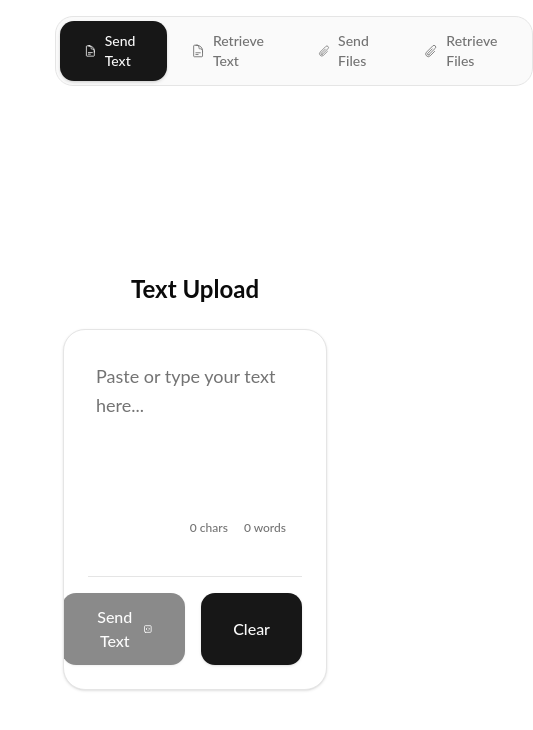
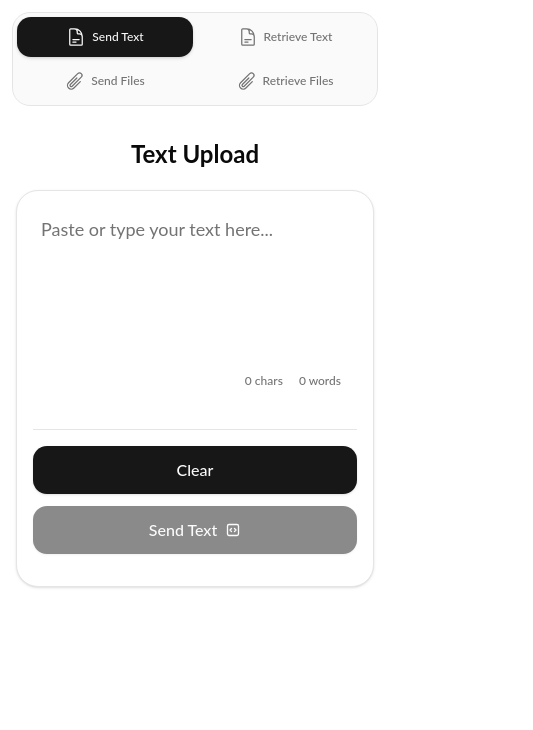
Before and after one commit to SUMIT-2-10/clip_board, a Next.js app: page /sharetext in a window 390 px wide. Shown: the top 730 px of the page, 533 px wide, since content can reach past the window. Built offline with nearby package versions, Linux system fonts and the light colour scheme; no server answers.

Commit message:
refactor: improve layout and styling across various components for better responsiveness and user experience

```diff
--- a/src/app/(dashboard)/retrieve/files/page.tsx
+++ b/src/app/(dashboard)/retrieve/files/page.tsx
@@ -90,10 +90,10 @@ export default function Home() {
   const fileName = fileUrl ? decodeURIComponent(fileUrl.split("/").pop() || "downloaded-file") : "downloaded-file";
 
   return (
-    <main className="flex h-full  flex-col items-center justify-center gap-6 p-6">
+    <main className="flex min-h-full flex-col items-center justify-start gap-5 p-4 py-8 sm:justify-center sm:gap-6 sm:p-6">
       <h1 className="text-2xl font-bold">Retrieve File</h1>
 
-      <div className="w-full max-w-xl bg-card text-card-foreground rounded-3xl p-6 sm:p-8 shadow-sm border border-border overflow-hidden relative">
+      <div className="w-full max-w-xl bg-card text-card-foreground rounded-3xl p-4 sm:p-8 shadow-sm border border-border overflow-hidden relative">
         <div className="relative z-10 flex flex-col">
           <form
             onSubmit={handleRetrieve}
@@ -115,15 +115,15 @@ export default function Home() {
               </InputOTP>
             </div>
 
-            <p className="mt-4 text-center text-sm text-muted-foreground">
-              Enter your 6-digit code to fetch the shared file
+              <p className="mt-4 text-center text-sm text-muted-foreground">
+              Enter your 6-character code to fetch the shared file
             </p>
 
             <div className="flex justify-center mt-4 pt-4 border-t border-border">
               <button
                 type="submit"
                 disabled={!otp || otp.length !== 6 || isRetrieving}
-                className="flex items-center gap-2 px-8 py-3 bg-primary text-primary-foreground rounded-xl font-medium shadow-sm hover:opacity-90 transition-all duration-200 disabled:opacity-50 disabled:cursor-not-allowed"
+                className="flex w-full items-center justify-center gap-2 px-8 py-3 bg-primary text-primary-foreground rounded-xl font-medium shadow-sm hover:opacity-90 transition-all duration-200 disabled:opacity-50 disabled:cursor-not-allowed sm:w-auto"
               >
                 {isRetrieving ? "Retrieving..." : "Retrieve"}
                 {!isRetrieving && (
@@ -154,7 +154,7 @@ export default function Home() {
       )}
 
       {fileUrl && (
-        <div className="w-full max-w-xl bg-card text-card-foreground rounded-3xl p-6 shadow-sm border border-border animate-in fade-in slide-in-from-bottom-2 duration-500">
+        <div className="w-full max-w-xl bg-card text-card-foreground rounded-3xl p-4 shadow-sm border border-border animate-in fade-in slide-in-from-bottom-2 duration-500 sm:p-6">
           <h2 className="text-sm font-medium text-muted-foreground uppercase tracking-wider">
             File Ready
           </h2>
--- a/src/app/(dashboard)/retrieve/text/[id]/page.tsx
+++ b/src/app/(dashboard)/retrieve/text/[id]/page.tsx
@@ -3,7 +3,7 @@ import React, { useState, useEffect } from 'react'
 import { useParams } from 'next/navigation'
 import { CopyIcon } from "lucide-react";
 
-const page = () => {
+const RetrieveTextByIdPage = () => {
     const { id } = useParams();
     const [text, setText] = useState("");
     const [isRetreiving, setIsRetreiving] = useState(false);
@@ -57,10 +57,10 @@ const page = () => {
     }, []);
 
     return (
-        <div className="h-full bg-background text-foreground font-sans selection:bg-primary/20">
+        <div className="min-h-full bg-background text-foreground font-sans selection:bg-primary/20">
 
             {/* Main Dashboard */}
-            <main className="flex flex-col justify-center items-center h-full p-4">
+            <main className="flex min-h-full flex-col justify-start items-center p-4 py-8 sm:justify-center">
 
                 {isRetreiving && (
                     <p className="text-sm text-muted-foreground">Retrieving text...</p>
@@ -73,7 +73,7 @@ const page = () => {
                 )}
 
                 {text && (
-                    <div className="w-full max-w-xl bg-card text-card-foreground rounded-3xl p-6 sm:p-8 shadow-sm border border-border overflow-hidden relative mt-6 animate-in fade-in slide-in-from-bottom-2 duration-500">
+                    <div className="w-full max-w-xl bg-card text-card-foreground rounded-3xl p-4 sm:p-8 shadow-sm border border-border overflow-hidden relative mt-6 animate-in fade-in slide-in-from-bottom-2 duration-500">
                         <div className="flex flex-col gap-4">
                             <div className="flex flex-row justify-between gap-4">
                                 <h3 className="text-sm font-medium text-muted-foreground uppercase tracking-wider">Retrieved Content</h3>
@@ -101,4 +101,4 @@ const page = () => {
     )
 }
 
-export default page
+export default RetrieveTextByIdPage
--- a/src/app/(dashboard)/retrieve/text/page.tsx
+++ b/src/app/(dashboard)/retrieve/text/page.tsx
@@ -8,7 +8,7 @@ import {
 } from "@/components/ui/input-otp";
 import { CopyIcon } from "lucide-react";
 
-const page = () => {
+const RetrieveTextPage = () => {
   const [isRetreiving, setIsRetreiving] = useState(false);
   const [otp, setOtp] = useState("");
   const [text, setText] = useState("");
@@ -61,12 +61,12 @@ const page = () => {
   };
 
   return (
-    <div className="h-full w-full bg-background text-foreground font-sans selection:bg-primary/20">
+    <div className="min-h-full w-full bg-background text-foreground font-sans selection:bg-primary/20">
       {/* Main Dashboard */}
-      <main className="flex flex-col justify-center items-center h-full gap-6 p-6">
+      <main className="flex min-h-full flex-col justify-start items-center gap-5 p-4 py-8 sm:justify-center sm:gap-6 sm:p-6">
       <h1 className="text-2xl font-bold">Retrieve Text</h1>
         {/* Primary Action Card */}
-        <div className="w-full max-w-xl bg-card text-card-foreground rounded-3xl p-6 sm:p-8 shadow-sm border border-border overflow-hidden relative">
+        <div className="w-full max-w-xl bg-card text-card-foreground rounded-3xl p-4 sm:p-8 shadow-sm border border-border overflow-hidden relative">
           {/* Dynamic Content Area */}
           <div className="relative z-10 flex flex-col">
             <form
@@ -92,7 +92,7 @@ const page = () => {
               <div className="flex justify-center mt-4 pt-4 border-t border-border">
                 <button
                   type="submit"
-                  disabled={!otp || otp.length !== 6}
+                  disabled={!otp || otp.length !== 6 || isRetreiving}
                   className="flex items-center gap-2 px-8 py-3 bg-primary text-primary-foreground rounded-xl font-medium shadow-sm hover:opacity-90 transition-all duration-200 disabled:opacity-50 disabled:cursor-not-allowed"
                 >
                   {isRetreiving ? "Retreiving..." : "Retreive"}
@@ -132,7 +132,7 @@ const page = () => {
               </h3>
               <button
                 onClick={handleCopy}
-                className="absolute top-2 right-2 p-2 m-2 rounded-lg bg-primary text-primary-foreground hover:bg-primary/80 transition"
+                className="absolute right-2 top-2 m-2 rounded-lg bg-primary p-2 text-primary-foreground hover:bg-primary/80 transition"
                 title={copied ? "Copied!" : "Copy to clipboard"}
                 aria-label="Copy to clipboard"
                 type="button"
@@ -155,4 +155,4 @@ const page = () => {
   );
 };
 
-export default page;
+export default RetrieveTextPage;
--- a/src/app/(dashboard)/sharefile/page.tsx
+++ b/src/app/(dashboard)/sharefile/page.tsx
@@ -115,10 +115,10 @@ export default function Home() {
   };
 
   return (
-    <main className="flex  flex-col w-full h-full items-center justify-center gap-6 p-6">
+    <main className="flex min-h-full w-full flex-col items-center justify-start gap-5 p-4 py-8 sm:justify-center sm:gap-6 sm:p-6">
       <h1 className="text-2xl font-bold">File Upload</h1>
 
-      <div className="mx-auto border rounded-3xl border-border bg-card text-card-foreground w-full max-w-2xl p-4 max-h-[80vh] shadow-sm flex flex-col">
+      <div className="mx-auto flex w-full max-w-2xl flex-col rounded-3xl border border-border bg-card p-3 text-card-foreground shadow-sm sm:p-4">
         <div
           onClick={() => fileInputRef.current?.click()}
           onDragOver={(e) => {
@@ -127,13 +127,13 @@ export default function Home() {
           }}
           onDragLeave={() => setIsDragActive(false)}
           onDrop={handleDrop}
-          className={`border-2 border-dashed rounded-xl p-8 min-h-55 flex flex-col items-center justify-center text-center cursor-pointer transition ${
+          className={`flex min-h-55 flex-col items-center justify-center rounded-xl border-2 border-dashed p-4 text-center cursor-pointer transition sm:p-8 ${
             isDragActive
               ? "border-primary bg-accent"
               : "border-border hover:bg-accent"
           }`}
         >
-          <p className="text-lg font-medium">
+          <p className="text-base font-medium sm:text-lg">
             Drag and drop a file here or click to upload
           </p>
           <p className="text-sm text-muted-foreground">Select a file to upload up to 50MB</p>
@@ -149,8 +149,8 @@ export default function Home() {
         {file && (
           <div className="mt-4 space-y-3">
             <div className="flex items-center justify-between border border-border bg-background p-3 rounded-lg">
-              <div className="w-full pr-4">
-                <p className="text-sm font-medium">{file.name}</p>
+              <div className="min-w-0 w-full pr-3">
+                <p className="break-all text-sm font-medium">{file.name}</p>
                 <p className="text-xs text-muted-foreground">
                   {formatFileSize(file.size)}
                 </p>
@@ -193,8 +193,8 @@ export default function Home() {
         )}
 
         {code && (
-          <div className="flex p-2 justify-center items-center gap-2">
-            <p className="text-sm font-medium text-muted-foreground uppercase tracking-wider">
+          <div className="flex flex-wrap p-2 justify-center items-center gap-2 text-center">
+            <p className="break-all text-sm font-medium text-muted-foreground uppercase tracking-wider">
               Code to Retreive {code}
             </p>
             <button
--- a/src/app/(dashboard)/sharetext/page.tsx
+++ b/src/app/(dashboard)/sharetext/page.tsx
@@ -86,12 +86,12 @@ export default function ShareDashboard() {
   };
 
   return (
-    <div className="h-full w-full bg-background text-foreground font-sans selection:bg-primary/20">
+    <div className="min-h-full w-full bg-background text-foreground font-sans selection:bg-primary/20">
       {/* Main Dashboard */}
-      <main className="flex flex-col h-full w-full justify-center items-center gap-6 p-6">
+      <main className="flex min-h-full w-full flex-col items-center justify-start gap-5 p-4 py-8 sm:justify-center sm:gap-6 sm:p-6">
         <h1 className="text-2xl font-bold">Text Upload</h1>
         {/* Primary Action Card (Spans 8 cols on tablet/desktop) */}
-        <div className="w-full md:col-span-8 bg-card text-card-foreground rounded-3xl p-6 sm:p-8 shadow-sm border border-border overflow-hidden relative">
+        <div className="w-full max-w-3xl bg-card text-card-foreground rounded-3xl p-4 sm:p-8 shadow-sm border border-border overflow-hidden relative">
           {/* Dynamic Content Area */}
           <div className="relative z-10 min-h-70 flex flex-col">
             <form
@@ -116,11 +116,11 @@ export default function ShareDashboard() {
                 </div>
               </div>
 
-              <div className="flex justify-end gap-4 mt-4 pt-4 border-t border-border">
+              <div className="flex flex-col-reverse gap-3 mt-4 pt-4 pb-4 border-t border-border sm:flex-row sm:justify-end sm:gap-4">
                 <button
                   type="submit"
                   disabled={!text.trim() || isSubmitting}
-                  className="flex items-center gap-2 px-8 py-3 bg-primary text-primary-foreground rounded-xl font-medium shadow-sm hover:opacity-90 transition-all duration-200 disabled:opacity-50 disabled:cursor-not-allowed"
+                  className="flex w-full items-center justify-center gap-2 px-8 py-3 bg-primary text-primary-foreground rounded-xl font-medium shadow-sm hover:opacity-90 transition-all duration-200 disabled:opacity-50 disabled:cursor-not-allowed sm:w-auto"
                 >
                   {isSubmitting ? "Sending..." : "Send Text"}
                   {!isSubmitting && (
@@ -142,7 +142,7 @@ export default function ShareDashboard() {
                 <button
                   type="button"
                   onClick={handleClear}
-                  className="flex items-center gap-2 px-8 py-3 bg-primary text-primary-foreground rounded-xl font-medium shadow-sm hover:opacity-90 transition-all duration-200 disabled:opacity-50 disabled:cursor-not-allowed"
+                  className="flex w-full items-center justify-center gap-2 px-8 py-3 bg-primary text-primary-foreground rounded-xl font-medium shadow-sm hover:opacity-90 transition-all duration-200 disabled:opacity-50 disabled:cursor-not-allowed sm:w-auto"
                 >
                   Clear
                 </button>
@@ -150,9 +150,9 @@ export default function ShareDashboard() {
             </form>
           </div>
           {success && (
-            <div className="flex flex-col gap-2">
-              <div className="flex items-center gap-2">
-                <p className="text-sm font-medium text-muted-foreground tracking-wider">
+            <div className="flex flex-col  gap-2">
+              <div className="flex flex-wrap justify-center-safe items-center gap-2 ">
+                <p className="min-w-0 break-all text-sm font-medium uppercase text-muted-foreground tracking-wider">
                   Code to Retrieve {link}
                 </p>
                 <button
--- a/src/app/layout.tsx
+++ b/src/app/layout.tsx
@@ -28,9 +28,11 @@ export default function RootLayout({
       lang="en"
       className={`${geistSans.variable} ${geistMono.variable} h-full antialiased`}
     >
-      <body className="h-full w-[80vw] mx-auto flex flex-col">
+      <body className="min-h-screen w-full flex flex-col">
           <NavBar />
-          {children}
+          <div className="flex min-h-0 flex-1 flex-col">
+            {children}
+          </div>
       </body>
     </html>
   );
--- a/src/components/navBar.tsx
+++ b/src/components/navBar.tsx
@@ -45,8 +45,8 @@ export default function Home() {
   ];
 
   return (
-    <div className="flex flex-col m-4 items-center justify-center bg-background text-foreground font-sans">
-      <div className="flex p-1 mb-4 bg-muted/50 rounded-2xl w-fit mx-auto sm:mx-0 backdrop-blur-sm border border-border">
+    <nav className="w-full px-3 pt-3 sm:px-6 sm:pt-6 bg-background text-foreground font-sans">
+      <div className="mx-auto grid w-full max-w-5xl grid-cols-2 gap-1 rounded-2xl border border-border bg-muted/50 p-1 backdrop-blur-sm sm:flex sm:w-fit sm:gap-0">
         {navLinks.map((link, idx) => {
           const isActive = pathname === link.match;
           return (
@@ -54,7 +54,7 @@ export default function Home() {
               key={link.label + idx}
               href={link.href}
               className={
-                `flex items-center gap-2 px-6 py-2.5 rounded-xl font-medium text-sm transition-all duration-300 ` +
+                `flex min-w-0 items-center justify-center gap-1.5 rounded-xl px-2 py-2.5 text-center text-xs font-medium transition-all duration-300 sm:gap-2 sm:px-6 sm:text-sm ` +
                 (isActive
                   ? "bg-primary text-primary-foreground shadow-md"
                   : "text-muted-foreground hover:bg-primary hover:text-primary-foreground")
@@ -66,6 +66,6 @@ export default function Home() {
           );
         })}
       </div>
-    </div>
+    </nav>
   );
 }
--- a/src/components/ui/input-otp.tsx
+++ b/src/components/ui/input-otp.tsx
@@ -1,7 +1,11 @@
 "use client"
 
 import * as React from "react"
-import { OTPInput, OTPInputContext } from "input-otp"
+import {
+  OTPInput,
+  OTPInputContext,
+  REGEXP_ONLY_DIGITS_AND_CHARS,
+} from "input-otp"
 
 import { cn } from "@/lib/utils"
 import { MinusIcon } from "lucide-react"
@@ -21,6 +25,8 @@ function InputOTP({
         containerClassName
       )}
       spellCheck={false}
+      inputMode="text"
+      pattern={REGEXP_ONLY_DIGITS_AND_CHARS}
       className={cn("disabled:cursor-not-allowed", className)}
       {...props}
     />
```
